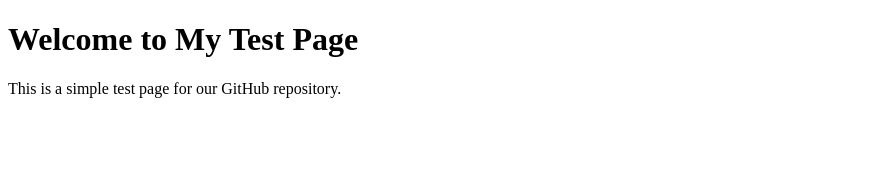
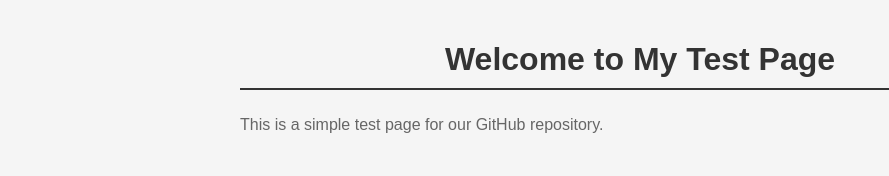
Before and after one commit to hideya/mcp-test, a plain HTML site: page index.html in a window 1280 px wide. Shown: the whole page, without its empty margins (0-889 px from the left). Drawn offline with Linux system fonts and the light colour scheme.

Commit message:
Add CSS styling to the page

```diff
--- a/index.html
+++ b/index.html
@@ -4,6 +4,25 @@
     <meta charset="UTF-8">
     <meta name="viewport" content="width=device-width, initial-scale=1.0">
     <title>Welcome Page</title>
+    <style>
+        body {
+            font-family: Arial, sans-serif;
+            max-width: 800px;
+            margin: 0 auto;
+            padding: 20px;
+            background-color: #f5f5f5;
+        }
+        h1 {
+            color: #333;
+            text-align: center;
+            border-bottom: 2px solid #333;
+            padding-bottom: 10px;
+        }
+        p {
+            line-height: 1.6;
+            color: #666;
+        }
+    </style>
 </head>
 <body>
     <h1>Welcome to My Test Page</h1>
```
